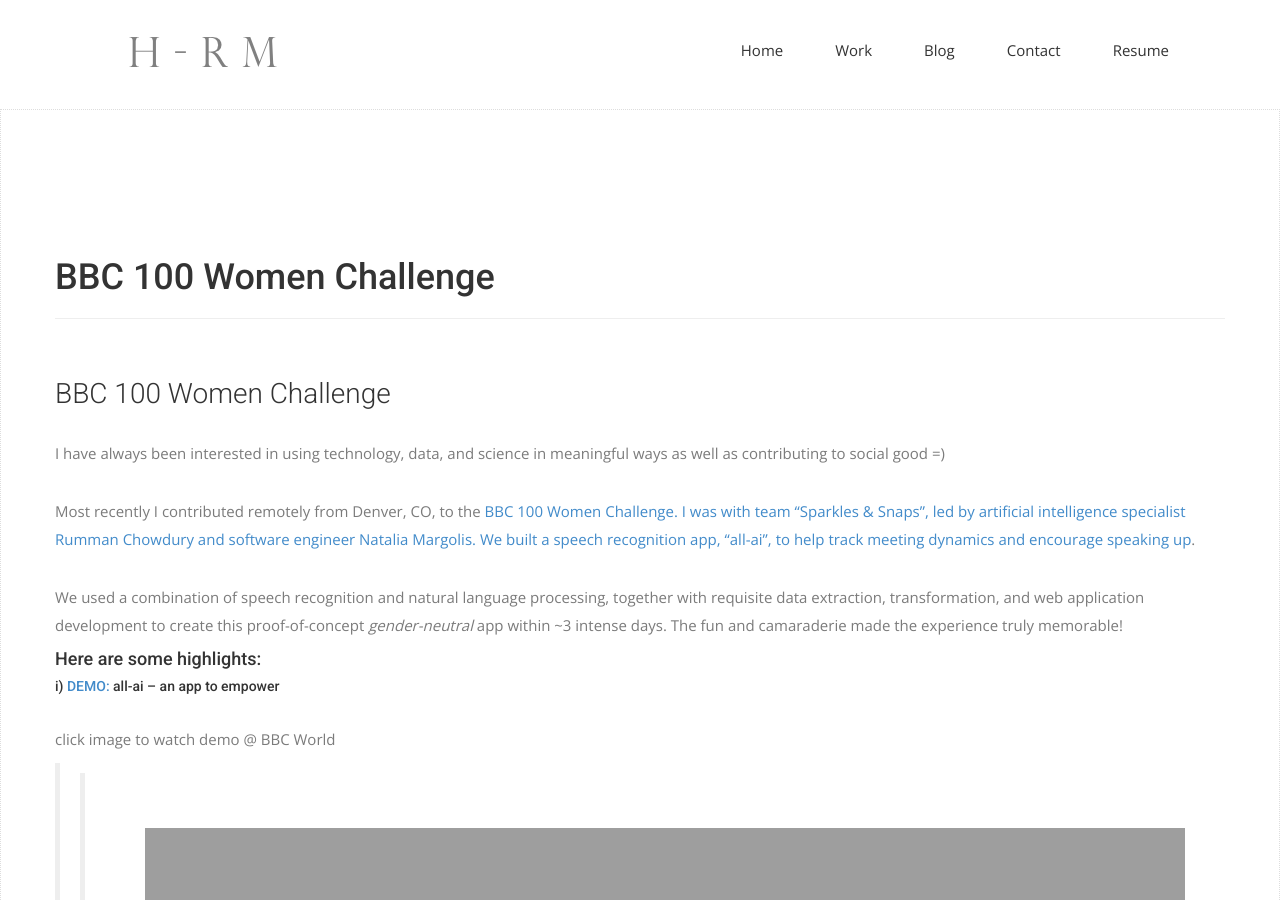
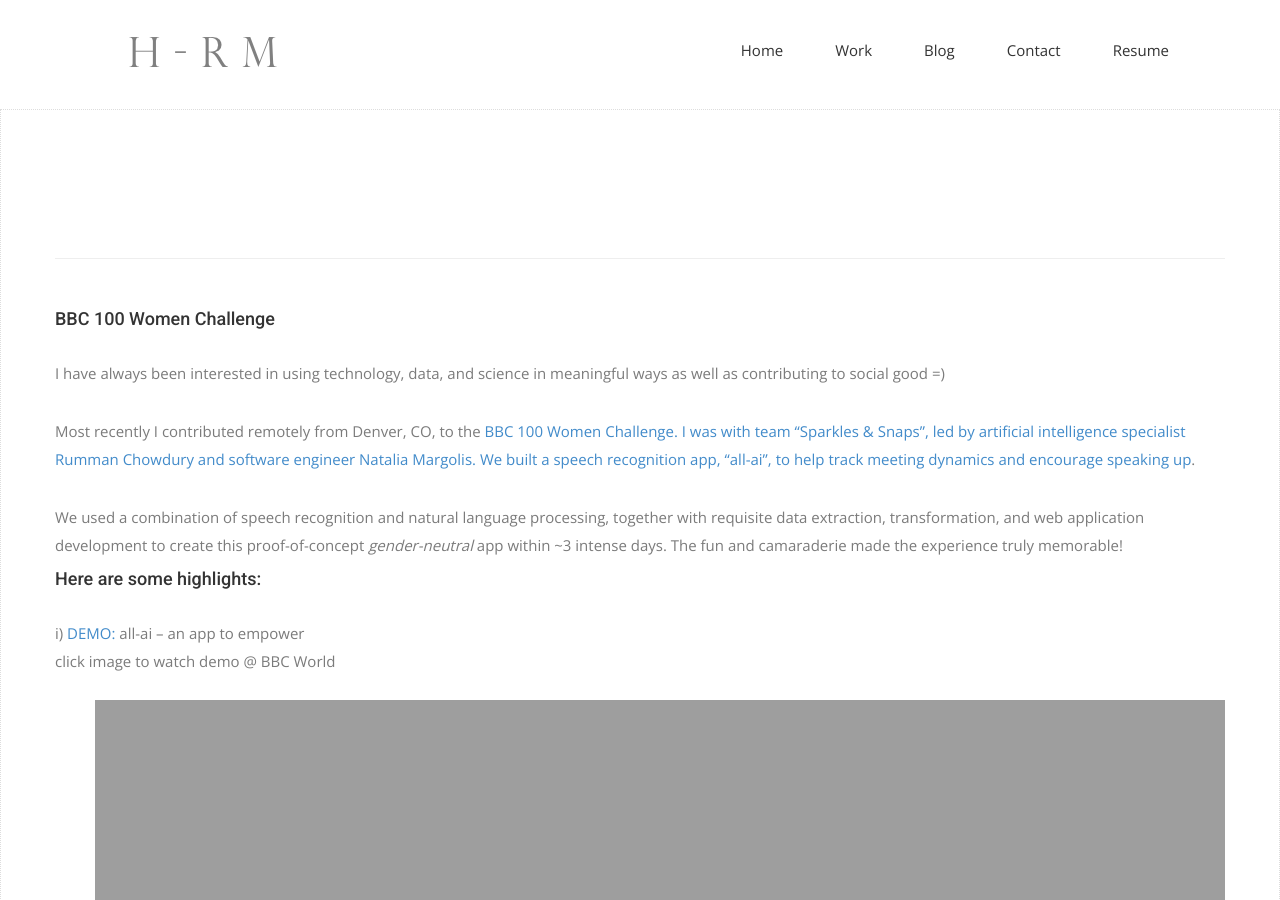
Before and after one commit to hengrumay/hengrumay.github.io, a Jekyll site: the page built from _pages/bbc_100_women_challenge_2017.md, in a window 1280 px wide and 900 px high. Built offline with Jekyll 4.4.1, drawn with Linux system fonts in a browser that asks for light colours; nearby versions of some CDN libraries; some web fonts are replaced; our own code applies the rules of GitHub Pages for plain Markdown files.

Commit message:
Update bbc_100_women_challenge_2017.md

```diff
--- a/_pages/bbc_100_women_challenge_2017.md
+++ b/_pages/bbc_100_women_challenge_2017.md
@@ -1,4 +1,4 @@
-### BBC 100 Women Challenge
+#### BBC 100 Women Challenge
 
 I have always been interested in using technology, data, and science in meaningful ways as well as contributing to social good =)
 
@@ -8,10 +8,9 @@
 
 #### Here are some highlights:
 
-##### i) [DEMO:](http://www.bbc.com/news/av/world-41531054/100-women-an-app-to-help-you-speak-up-in-meetings) all-ai -- an app to empower
-click image to watch demo @ BBC World
->> [![Demo-video](https://hengrumay.github.io/img/projects/bbc100women_all-ai_appDemo.png)](http://www.bbc.com/news/av/world-41531054/100-women-an-app-to-help-you-speak-up-in-meetings)
+- i) [DEMO:](http://www.bbc.com/news/av/world-41531054/100-women-an-app-to-help-you-speak-up-in-meetings) all-ai -- an app to empower
+click image to watch demo @ BBC World   [![Demo-video](https://hengrumay.github.io/img/projects/bbc100women_all-ai_appDemo.png)](http://www.bbc.com/news/av/world-41531054/100-women-an-app-to-help-you-speak-up-in-meetings)
 
-##### ii) [VIDEO:](https://www.facebook.com/BBC100women/videos/1537111543020785/) Final day challenge solutions revealed at Facebook-HQ in SF
+- ii) [VIDEO:](https://www.facebook.com/BBC100women/videos/1537111543020785/) Final day challenge solutions revealed at Facebook-HQ in SF
 
-##### iii) Documentary Broadcast: Aired on BBC World News TV over the weekend of 18/19th Nov 2017
+- iii) Documentary Broadcast: Aired on BBC World News TV over the weekend of 18/19th Nov 2017
```
